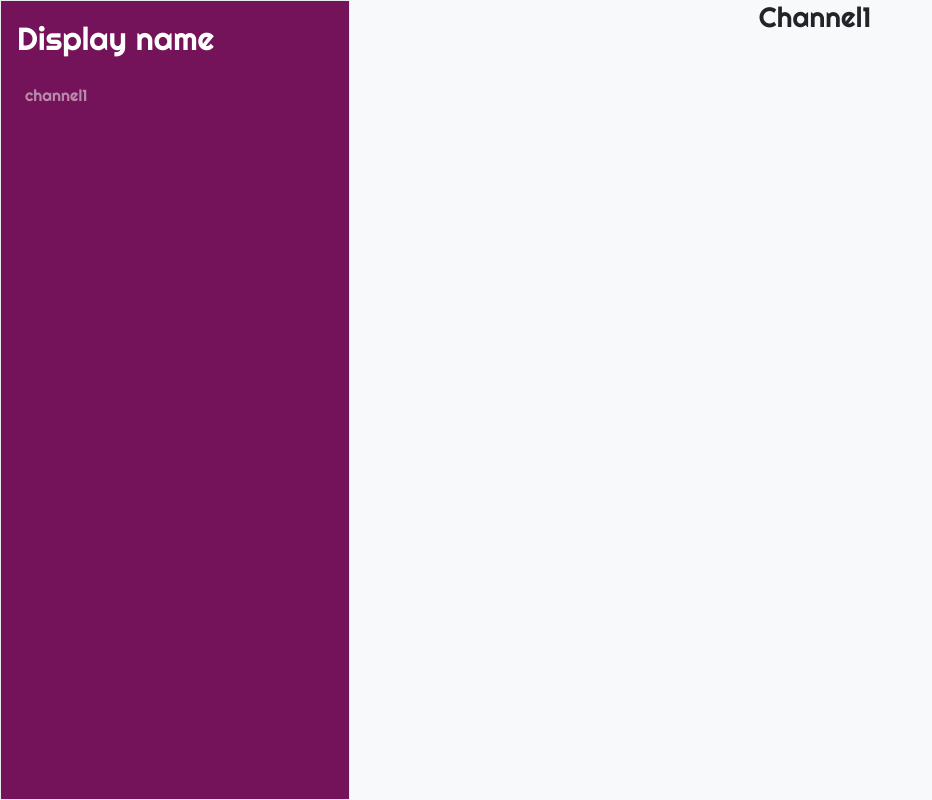
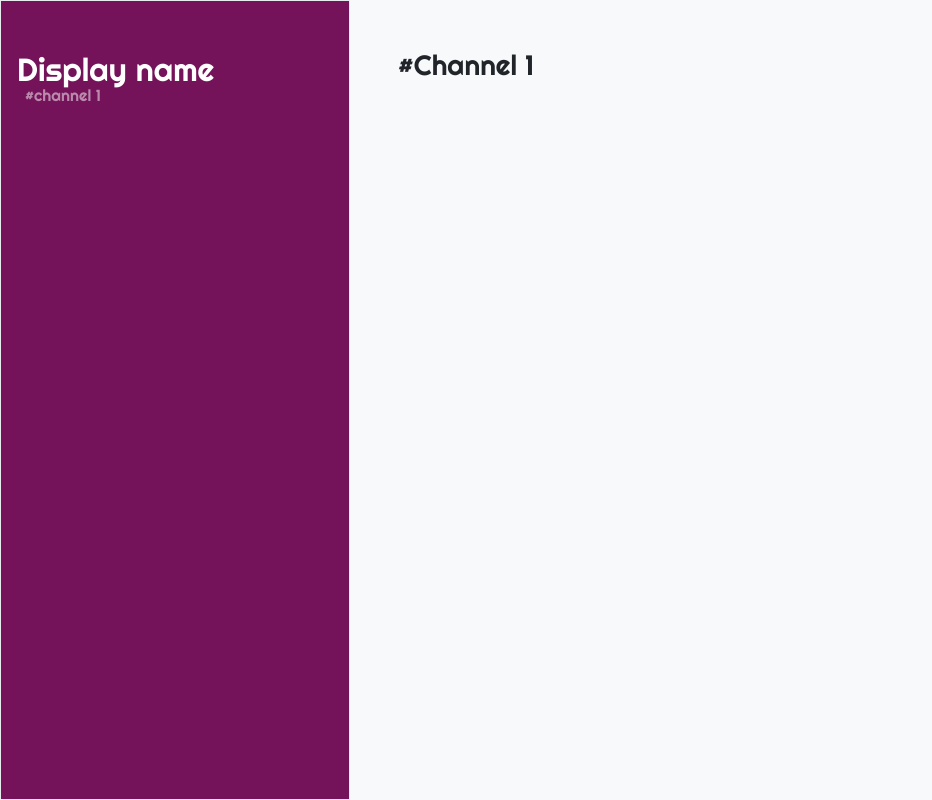
Before and after one commit to JiwoonKim/Flack, a Flask app: page /channel in a window 1280 px wide. Shown: the whole page, without its empty margins (0-932 px from the left). Run offline with Flask 2, Linux system fonts and the light colour scheme; some libraries are stand-ins or nearby versions.

Commit message:
Aligned content and sidebar

```diff
--- a/static/myStyl.css
+++ b/static/mySty.css
@@ -14,7 +14,15 @@
 .myPurple {
     color: #741359;
 }
-
+/* style form-control contents */
+main .form-control {
+    display: inline-block;
+    width: auto;
+}
+main {
+    overflow-x: auto;
+    text-align: center;
+}
 /* size and color for the navbar brand in index.html */
 nav .navbar-brand {
     font-family: 'Righteous', cursive;
@@ -34,16 +42,6 @@ nav .navbar-brand {
     padding-bottom: 4rem;
 }
 
-/* style form-control contents */
-main .form-control {
-    display: inline-block;
-    width: auto;
-}
-main {
-    overflow-x: auto;
-    text-align: center;
-}
-
 /* add padding to the footer */
 .footnote {
     padding-bottom: 48px;
@@ -60,6 +58,8 @@ main {
 .sidebar-header {
     font-size: xx-large;
 }
+/* make sidebar in large screen
+   and horizontal navbar in small screen */
 @media (min-width: 768px) {
     .wrapper {
         display: grid;
@@ -69,4 +69,12 @@ main {
     #sidebar {
         display: block;
     }
+    .sidebar-header {
+        position: relative;
+        top: 4%;
+    }
 }
+/* style the main content in channel.html */
+#content {
+    text-align: left;
+}
--- a/templates/channel.html
+++ b/templates/channel.html
@@ -9,7 +9,7 @@
         <script src="https://cdnjs.cloudflare.com/ajax/libs/popper.js/1.12.3/umd/popper.min.js"></script>
         <script src="https://maxcdn.bootstrapcdn.com/bootstrap/4.0.0-beta.2/js/bootstrap.min.js"></script>
         <link href="https://fonts.googleapis.com/css?family=Righteous" rel="stylesheet">
-        <link href="/static/myStyl.css" rel="stylesheet"/>
+        <link href="/static/mySty.css" rel="stylesheet"/>
         <title>Web50 Flack: Channels</title>
     </head>
     <body class="bg-light">
@@ -25,12 +25,12 @@
                 </button>
                 <div class="collapse navbar-collapse" id="navbar">
                     <ul id="channel-list" class="navbar-nav mr-auto mt-2">
-                        <li class="nav-item"><a class="nav-link" href="/">channel1</a></li>
+                        <li class="nav-item"><a class="nav-link" href="/">#channel 1</a></li>
                     </ul>
                 </div>
             </nav>
-            <main id="content" class="container">
-                <h3>Channel1</h3>
+            <main id="content" class="container-fluid p-5">
+                <h3>#Channel 1</h3>
             </main>
         </div>
     </body>
```
Also changed, not shown: 2 other files.
